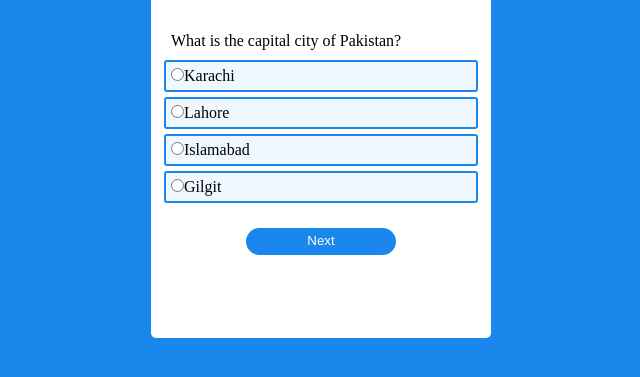
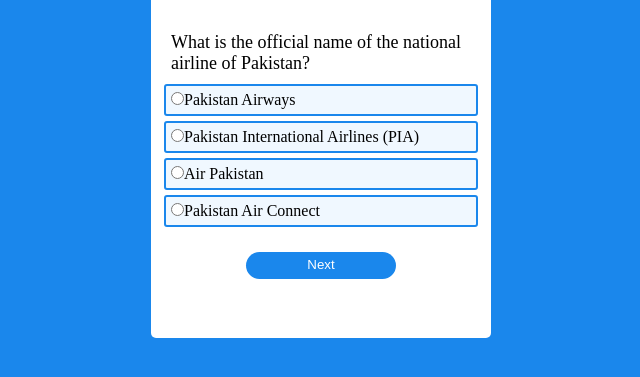
Before and after one commit to salman-aly/QuizApp, a plain HTML site: page quiz.html in a window 1280 px wide. Both pictures are taken after a click on the button "Next". Shown: the part 257-634 px from the top of the page, without its empty margins (319-959 px from the left). Drawn offline with Linux system fonts and the light colour scheme.

Commit message:
add dynamic value in js

```diff
--- a/app.js
+++ b/app.js
@@ -83,6 +83,12 @@ function forget() {
 var index = 0;
 function renderQuestion() {
     var question = document.getElementById("question");
+    var options = document.getElementsByName("option");
+    for (var i = 0; i < options.length; i++) {
+        if (options[i].checked) {
+            console.log(options[i].value)
+        }
+    }
     question.innerHTML = `
     <div class="quiz">
         <div class="heading" id="heading">
@@ -93,16 +99,16 @@ function renderQuestion() {
         </div>
         <div class="options">
           <div>
-            <label><input type="radio" name="option" />${questions[index].option1}</label>
+            <label><input type="radio" name="option" value=${questions[index].option1} />${questions[index].option1}</label>
           </div>
           <div>
-            <label><input type="radio" name="option" />${questions[index].option2}</label>
+            <label><input type="radio" name="option" value=${questions[index].option1} />${questions[index].option2}</label>
           </div>
           <div>
-            <label><input type="radio" name="option" />${questions[index].option3}</label>
+            <label><input type="radio" name="option" value=${questions[index].option1} />${questions[index].option3}</label>
           </div>
           <div>
-            <label><input type="radio" name="option" />${questions[index].option4}</label>
+            <label><input type="radio" name="option" value=${questions[index].option1}>${questions[index].option4}</label>
           </div>
           <button onclick="next()">Next</button>
         </div>
@@ -111,3 +117,8 @@ function renderQuestion() {
 }
 
 renderQuestion()
+
+function next() {
+    index++;
+    renderQuestion()
+}
--- a/style1.css
+++ b/style1.css
@@ -42,6 +42,7 @@ label {
 
 .quiz .title {
     margin-bottom: 10px;
+    font-size: 18px;
 }
 
 .quiz button {
```
